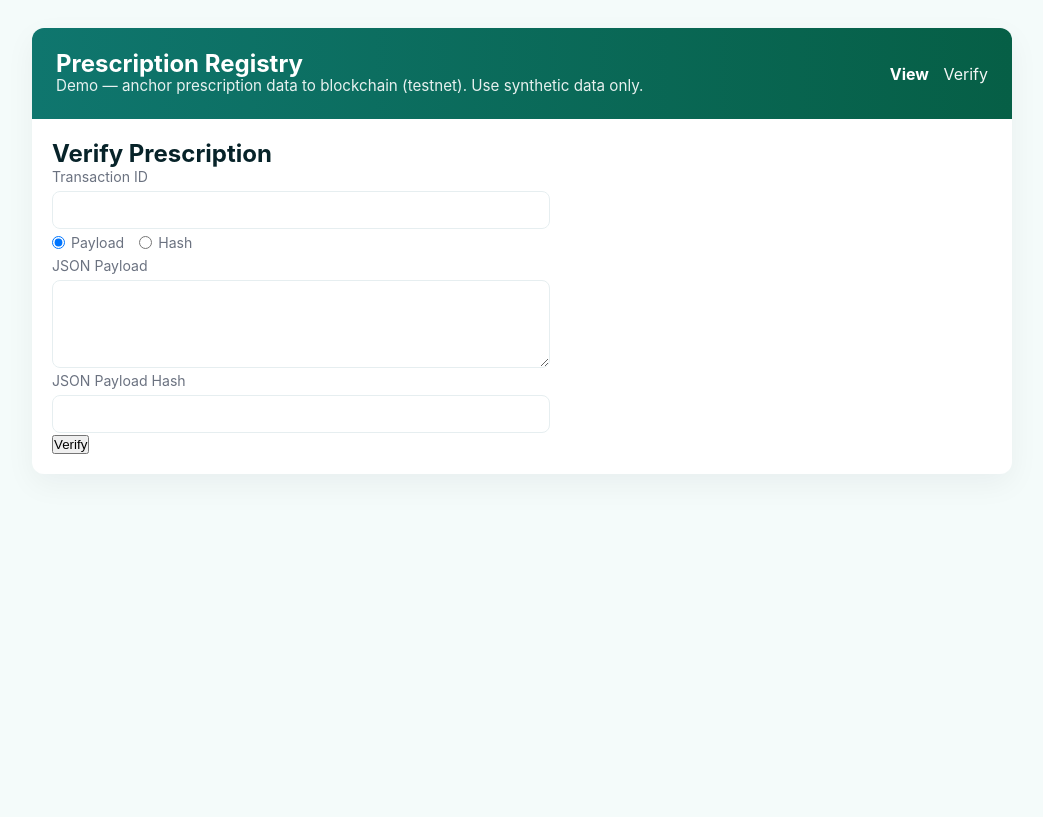
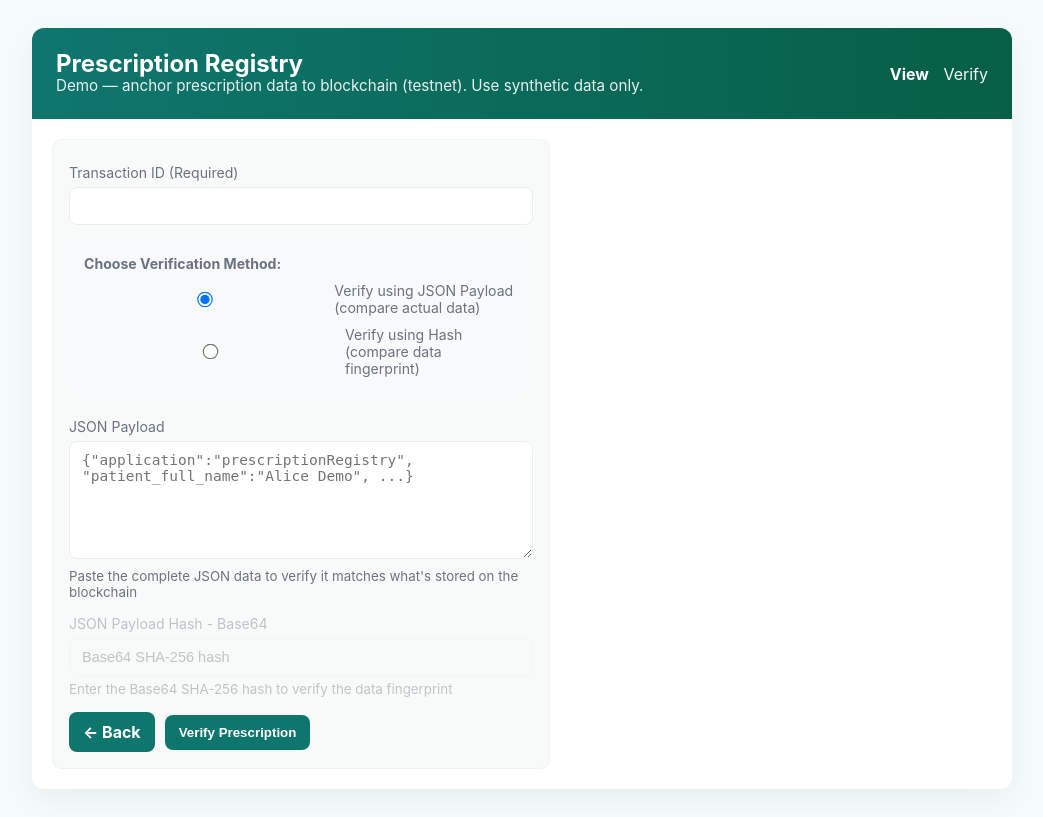
Before and after one commit to edzaniBruce51/algorand-prescription-registry-v1, a Flask app: page /verify_prescription in a window 1280 px wide. Shown: the whole page, without its empty margins (118-1161 px from the left). Before the commit the page ends 454 px from the top, so only its background shows below. Run offline with Flask 3, Linux system fonts and the light colour scheme.

Commit message:
updated the verification template to use radio buttons for mode selection and success/failure messages color changes

```diff
--- a/app.py
+++ b/app.py
@@ -179,16 +179,24 @@ def prescriptions_json():
 
 
 # verify transactions on the blockchain
+# Updated verify_prescription route for app.py
 @app.route("/verify_prescription", methods=["GET", "POST"])
 def verify_prescription():
     if request.method == "POST":
         transaction_id = request.form.get("transactionId")
+        verification_type = request.form.get("verification_type")  # Get the verification method
         json_payload_str = request.form.get("jsonPayload")
         json_payload_hash = request.form.get("jsonPayloadHash")
-        tx_type = request.form.get("tx_type")  # <-- payload or hash
+
+        verification_message = None
+        verification_status = None
 
         if not transaction_id:
             flash("Transaction ID is required", "error")
+            return redirect(url_for("verify_prescription"))
+
+        if not verification_type:
+            flash("Please select a verification method", "error")
             return redirect(url_for("verify_prescription"))
 
         try:
@@ -198,17 +206,52 @@ def verify_prescription():
             }
             verification_payload = {"transactionId": transaction_id}
 
-            if json_payload_str and json_payload_str.strip():
+            # Handle payload verification
+            if verification_type == "payload":
+                if not json_payload_str or not json_payload_str.strip():
+                    verification_message = "JSON payload is required for payload verification"
+                    verification_status = "error"
+                    return render_template(
+                        "verify_prescription.html",
+                        tx_id=transaction_id,
+                        verification_type=verification_type,
+                        verification_message=verification_message,
+                        verification_status=verification_status,
+                        mode="post"
+                    )
+
                 try:
                     json_payload_obj = json.loads(json_payload_str)
                     verification_payload["jsonPayload"] = json_payload_obj
                 except json.JSONDecodeError as e:
-                    flash(f"Invalid JSON payload: {e}", "error")
-                    return redirect(url_for("verify_prescription"))
+                    verification_message = f"Invalid JSON payload: {e}"
+                    verification_status = "error"
+                    return render_template(
+                        "verify_prescription.html",
+                        tx_id=transaction_id,
+                        verification_type=verification_type,
+                        verification_message=verification_message,
+                        verification_status=verification_status,
+                        mode="post"
+                    )
 
-            if json_payload_hash and json_payload_hash.strip():
+            # Handle hash verification
+            elif verification_type == "hash":
+                if not json_payload_hash or not json_payload_hash.strip():
+                    verification_message = "JSON payload hash is required for hash verification"
+                    verification_status = "error"
+                    return render_template(
+                        "verify_prescription.html",
+                        tx_id=transaction_id,
+                        verification_type=verification_type,
+                        verification_message=verification_message,
+                        verification_status=verification_status,
+                        mode="post"
+                    )
+
                 verification_payload["jsonPayloadHash"] = json_payload_hash
 
+            # Make API call
             response = requests.post(
                 f"{BLOCKAPI_BASE_URL}/blockchainTransaction/verify",
                 json=verification_payload,
@@ -219,31 +262,70 @@ def verify_prescription():
             if response.status_code == 200:
                 try:
                     result = response.json()
+
+                    # Determine verification result for banner
+                    if result.get("isValid") or result.get("verified"):
+                        verification_message = "✅ Prescription verification successful! The data matches the blockchain record."
+                        verification_status = "success"
+                    else:
+                        verification_message = "❌ Verification failed. The data does not match the blockchain record."
+                        verification_status = "error"
+
                     return render_template(
                         "verify_prescription.html",
                         tx_id=transaction_id,
                         result=result,
-                        tx_type=tx_type,
+                        verification_type=verification_type,
+                        verification_message=verification_message,
+                        verification_status=verification_status,
                         mode="post"
                     )
+
                 except json.JSONDecodeError:
+                    verification_message = "Received invalid response from blockchain API"
+                    verification_status = "error"
                     return render_template(
                         "verify_prescription.html",
                         tx_id=transaction_id,
                         result={"raw_response": response.text},
-                        tx_type=tx_type,
+                        verification_type=verification_type,
+                        verification_message=verification_message,
+                        verification_status=verification_status,
                         mode="post"
                     )
             else:
-                flash(f"Verification failed: {response.text}", "error")
+                verification_message = f"Verification failed: {response.text}"
+                verification_status = "error"
+                return render_template(
+                    "verify_prescription.html",
+                    tx_id=transaction_id,
+                    verification_type=verification_type,
+                    verification_message=verification_message,
+                    verification_status=verification_status,
+                    mode="post"
+                )
 
         except Exception as e:
-            flash(f"Error: {e}", "error")
+            verification_message = f"Error during verification: {str(e)}"
+            verification_status = "error"
+            return render_template(
+                "verify_prescription.html",
+                tx_id=transaction_id,
+                verification_type=verification_type,
+                verification_message=verification_message,
+                verification_status=verification_status,
+                mode="post"
+            )
 
-        return redirect(url_for("verify_prescription"))
-
+    # GET request - show the form
     tx_id = request.args.get("tx_id", "")
-    return render_template("verify_prescription.html", tx_id=tx_id, mode="get")
+    verification_type = request.args.get("verification_type", "payload")  # Default to payload
+    return render_template(
+        "verify_prescription.html",
+        tx_id=tx_id,
+        verification_type=verification_type,
+        mode="get"
+    )
 
 
 # Application Runner.
--- a/templates/verify_prescription.html
+++ b/templates/verify_prescription.html
@@ -1,88 +1,198 @@
 {% extends "base.html" %}
+{% block title %}Verify Prescription — Prescription Registry{% endblock %}
+
 {% block content %}
+  <section>
+    <div class="card">
+      <!-- Flash -->
+      {% with messages = get_flashed_messages(with_categories=true) %}
+        {% if messages %}
+          {% for category, message in messages %}
+            <div class="flash flash-{{ category }}">{{ message }}</div>
+          {% endfor %}
+        {% endif %}
+      {% endwith %}
+
+      <!-- Enhanced Success/Error Message Display for POST results -->
+      {% if mode == "post" and verification_message %}
+        <div class="verification-result-banner verification-{{ verification_status }}">
+          {{ verification_message }}
+        </div>
+      {% endif %}
+
+      <form action="/verify_prescription" method="post" class="mt-8" id="verificationForm">
+        <div style="margin-bottom:15px">
+          <label for="transactionId">Transaction ID (Required)</label>
+          <input id="transactionId" name="transactionId" type="text" value="{{ tx_id or '' }}" required>
+        </div>
+
+        <!-- Verification Method Selection -->
+        <div style="margin-bottom:20px; padding:15px; background:#f8f9fa; border-radius:8px;">
+          <label style="font-weight:bold; margin-bottom:10px; display:block;">Choose Verification Method:</label>
+
+          <div style="margin-bottom:10px;">
+            <label style="display:flex; align-items:center; font-weight:normal; cursor:pointer;">
+              <input type="radio" name="verification_type" value="payload" id="payloadRadio" style="margin-right:8px;" {% if verification_type == "payload" %}checked{% endif %}>
+              Verify using JSON Payload (compare actual data)
+            </label>
+          </div>
+
+          <div>
+            <label style="display:flex; align-items:center; font-weight:normal; cursor:pointer;">
+              <input type="radio" name="verification_type" value="hash" id="hashRadio" style="margin-right:8px;" {% if verification_type == "hash" %}checked{% endif %}>
+              Verify using Hash (compare data fingerprint)
+            </label>
+          </div>
+        </div>
+
+        <div style="margin-bottom:15px" id="payloadSection">
+          <label for="jsonPayload">JSON Payload</label>
+          <textarea id="jsonPayload" name="jsonPayload" placeholder='{"application":"prescriptionRegistry", "patient_full_name":"Alice Demo", ...}' rows="6"></textarea>
+          <small style="color:#6c757d; display:block; margin-top:5px;">
+            Paste the complete JSON data to verify it matches what's stored on the blockchain
+          </small>
+        </div>
+
+        <div style="margin-bottom:15px" id="hashSection">
+          <label for="jsonPayloadHash">JSON Payload Hash - Base64</label>
+          <input id="jsonPayloadHash" name="jsonPayloadHash" type="text" placeholder="Base64 SHA-256 hash">
+          <small style="color:#6c757d; display:block; margin-top:5px;">
+            Enter the Base64 SHA-256 hash to verify the data fingerprint
+          </small>
+        </div>
+
+        <div style="display:flex; gap:10px; align-items:center;">
+          <a href="/" class="btn">← Back</a>
+          <button type="submit" class="btn">Verify Prescription</button>
+        </div>
+      </form>
+
+      {% if result %}
+        <div class="list-card mt-8" style="margin-top:20px;">
+          <h3>Verification Result</h3>
+          <pre style="background:#f7fdfc;padding:15px;border-radius:8px;overflow:auto; border:1px solid #e9ecef;">{{ result | tojson(indent=2) }}</pre>
+        </div>
+      {% endif %}
+    </div>
+  </section>
+
   <style>
-  .status-success {
-    color: #065f46;
-    background: #d1fae5;
-    font-weight: bold;
-    padding: 8px;
-    border-radius: 6px;
+    .verification-result-banner {
+      padding: 15px;
+      margin: 10px 0 20px 0;
+      border-radius: 8px;
+      font-weight: 600;
+      text-align: center;
+      border: 2px solid;
     }
-  .status-error {
-    color: #991b1b;
-    background: #fee2e2;
-    font-weight: bold;
-    padding: 8px;
-    border-radius: 6px;
+
+    .verification-success {
+      background-color: #d4edda;
+      color: #155724;
+      border-color: #28a745;
     }
-  .radio-inline {
-    display: flex;
-    gap: 15px;
-    align-items: center;
-    margin-top: 5px;
+
+    .verification-error {
+      background-color: #f8d7da;
+      color: #721c24;
+      border-color: #dc3545;
     }
-  .radio-inline label {
-    display: flex;
-    align-items: center;
-    gap: 6px;
-    cursor: pointer;
+
+    .form-section-disabled {
+      opacity: 0.4;
+      pointer-events: none;
     }
-  .disabled {
-    opacity: 0.5;
-    pointer-events: none;
+
+    input[type="radio"] {
+      transform: scale(1.2);
+    }
+
+    textarea, input[type="text"] {
+      transition: all 0.2s ease;
+    }
+
+    .disabled-input {
+      background-color: #f8f9fa !important;
+      color: #6c757d !important;
+      cursor: not-allowed !important;
     }
   </style>
 
-<div class="form-card">
-  <h2>Verify Prescription</h2>
+  <script>
+    document.addEventListener('DOMContentLoaded', function() {
+      const payloadRadio = document.getElementById('payloadRadio');
+      const hashRadio = document.getElementById('hashRadio');
+      const payloadSection = document.getElementById('payloadSection');
+      const hashSection = document.getElementById('hashSection');
+      const jsonPayload = document.getElementById('jsonPayload');
+      const jsonPayloadHash = document.getElementById('jsonPayloadHash');
 
-  <!-- 🔹 Verification Result (replaces old message above Transaction ID) -->
-  {% if mode == "post" %}
-    {% if result and result.isJsonPayloadHashVerified %}
-      {% if tx_type == "hash" %}
-        <p class="status-success">✅ Prescription verification successful. Provided data hash (fingerprint) matches on-chain hash.</p>
-      {% else %}
-        <p class="status-success">✅ Prescription verification successful. Provided data payload matches original data payload.</p>
-      {% endif %}
-    {% elif result %}
-      {% if tx_type == "hash" %}
-        <p class="status-error">❌ Prescription verification unsuccessful. Provided data hash (fingerprint) does not match on-chain hash.</p>
-      {% else %}
-        <p class="status-error">❌ Prescription verification unsuccessful. Provided data payload does not match original data payload.</p>
-      {% endif %}
-    {% endif %}
-  {% endif %}
+      function updateFormState() {
+        if (payloadRadio.checked) {
+          // Enable payload section, disable hash section
+          payloadSection.classList.remove('form-section-disabled');
+          hashSection.classList.add('form-section-disabled');
 
-  <form method="POST" action="{{ url_for('verify_prescription') }}">
-    <label>Transaction ID</label>
-    <input type="text" name="transactionId" value="{{ tx_id or '' }}" required>
+          jsonPayload.disabled = false;
+          jsonPayload.classList.remove('disabled-input');
 
-    <div class="radio-inline">
-      <label>
-        <input type="radio" name="tx_type" value="payload" onclick="toggleInputs('payload')" checked>
-        Payload
-      </label>
-      <label>
-        <input type="radio" name="tx_type" value="hash" onclick="toggleInputs('hash')">
-        Hash
-      </label>
-    </div>
+          jsonPayloadHash.disabled = true;
+          jsonPayloadHash.classList.add('disabled-input');
+          jsonPayloadHash.value = '';  // Clear hash when switching to payload
 
-    <label>JSON Payload</label>
-    <textarea name="jsonPayload" id="payloadInput"></textarea>
+        } else if (hashRadio.checked) {
+          // Enable hash section, disable payload section
+          hashSection.classList.remove('form-section-disabled');
+          payloadSection.classList.add('form-section-disabled');
 
-    <label>JSON Payload Hash</label>
-    <input type="text" name="jsonPayloadHash" id="hashInput">
+          jsonPayloadHash.disabled = false;
+          jsonPayloadHash.classList.remove('disabled-input');
 
-    <button type="submit">Verify</button>
-  </form>
-</div>
+          jsonPayload.disabled = true;
+          jsonPayload.classList.add('disabled-input');
+          jsonPayload.value = '';  // Clear payload when switching to hash
+        }
+      }
 
-<script>
-function toggleInputs(selected) {
-  document.getElementById("payloadInput").disabled = (selected === "hash");
-  document.getElementById("hashInput").disabled = (selected === "payload");
+      // Set initial state
+      if (!payloadRadio.checked && !hashRadio.checked) {
+        // Default to payload if nothing is selected
+        payloadRadio.checked = true;
       }
-toggleInputs("payload"); // default
+      updateFormState();
+
+      // Add event listeners
+      payloadRadio.addEventListener('change', updateFormState);
+      hashRadio.addEventListener('change', updateFormState);
+
+      // Form validation
+      document.getElementById('verificationForm').addEventListener('submit', function(e) {
+        const verificationType = document.querySelector('input[name="verification_type"]:checked');
+
+        if (!verificationType) {
+          e.preventDefault();
+          alert('Please select a verification method.');
+          return false;
+        }
+
+        if (verificationType.value === 'payload' && !jsonPayload.value.trim()) {
+          e.preventDefault();
+          alert('Please provide the JSON payload for verification.');
+          return false;
+        }
+
+        if (verificationType.value === 'hash' && !jsonPayloadHash.value.trim()) {
+          e.preventDefault();
+          alert('Please provide the hash for verification.');
+          return false;
+        }
+
+        return true;
+      });
+    });
   </script>
 {% endblock %}
+
+{% block right_column %}{% endblock %}
+
+{% block extra_scripts %}{% endblock %}
```
Lines whose indentation alone changed are shown as unchanged.
